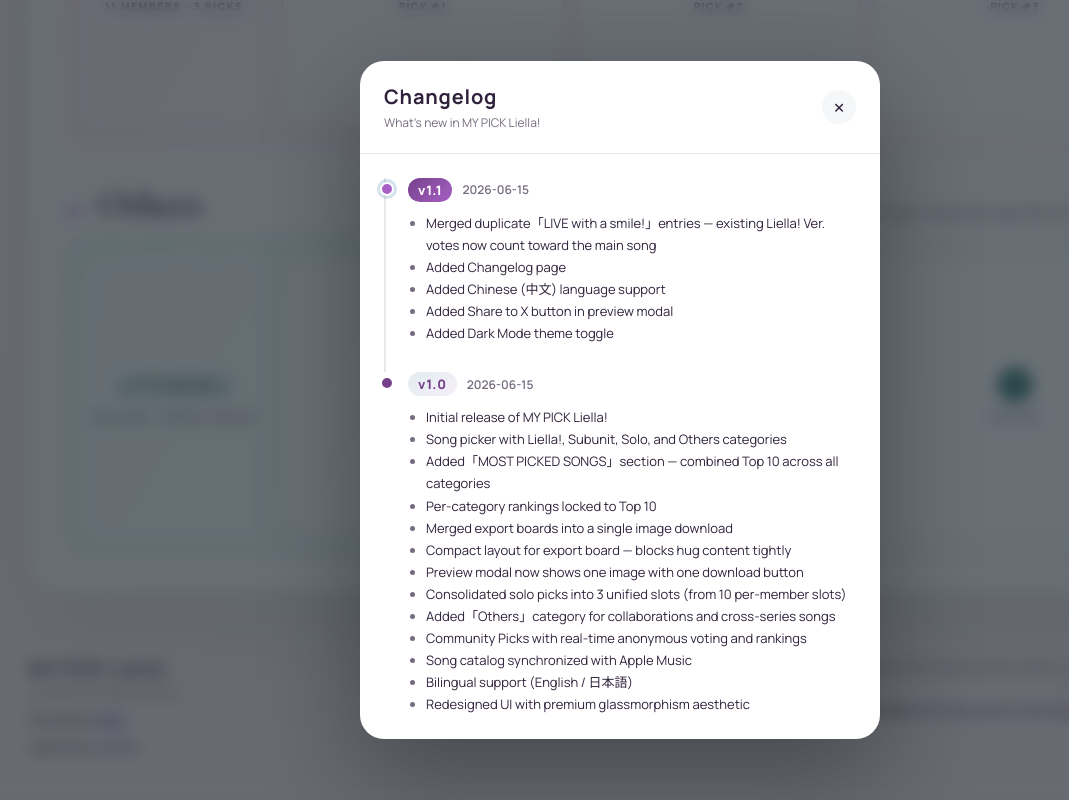
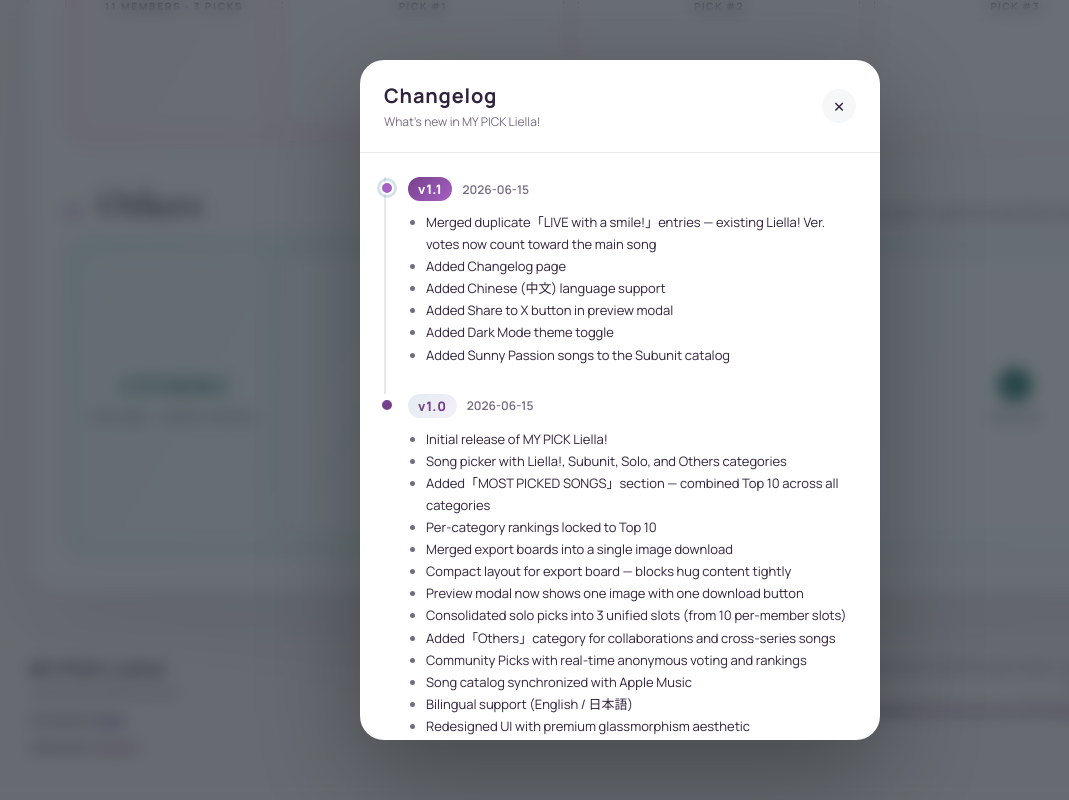
Before and after one commit to Socxxiality/MyPickLiella, a Next.js app: page / in a window 1280 px wide. Both pictures are taken after a click on the button "Changelog". Shown: the part 1535-2335 px from the top of the page, without its empty margins (20-1089 px from the left). Built offline with nearby package versions, Linux system fonts and the light colour scheme.

Commit message:
Add Sunny Passion Songs

```diff
--- a/components/ChangelogModal.tsx
+++ b/components/ChangelogModal.tsx
@@ -25,6 +25,7 @@
         "Added Chinese (中文) language support",
         "Added Share to X button in preview modal",
         "Added Dark Mode theme toggle",
+        "Added Sunny Passion songs to the Subunit catalog",
       ],
       ja: [
         "重複していた「LIVE with a smile!」を統合 — 既存のLiella! Ver.の投票はメイン楽曲に移行",
@@ -32,6 +33,7 @@
         "中国語（中文）対応を追加",
         "プレビューモーダルにXへのシェアボタンを追加",
         "ダークモードのテーマ切り替えを追加",
+        "サブユニットにSunny Passionの楽曲を追加",
       ],
       zh: [
         "合并了重复的「LIVE with a smile!」条目 — 现有 Liella! Ver. 的投票已转移至主歌曲",
@@ -39,6 +41,7 @@
         "新增中文语言支持",
         "预览弹窗新增分享到 X 按钮",
         "新增深色模式主题切换",
+        "在小分队曲目中新增 Sunny Passion 的歌曲",
       ],
     },
   },
```
